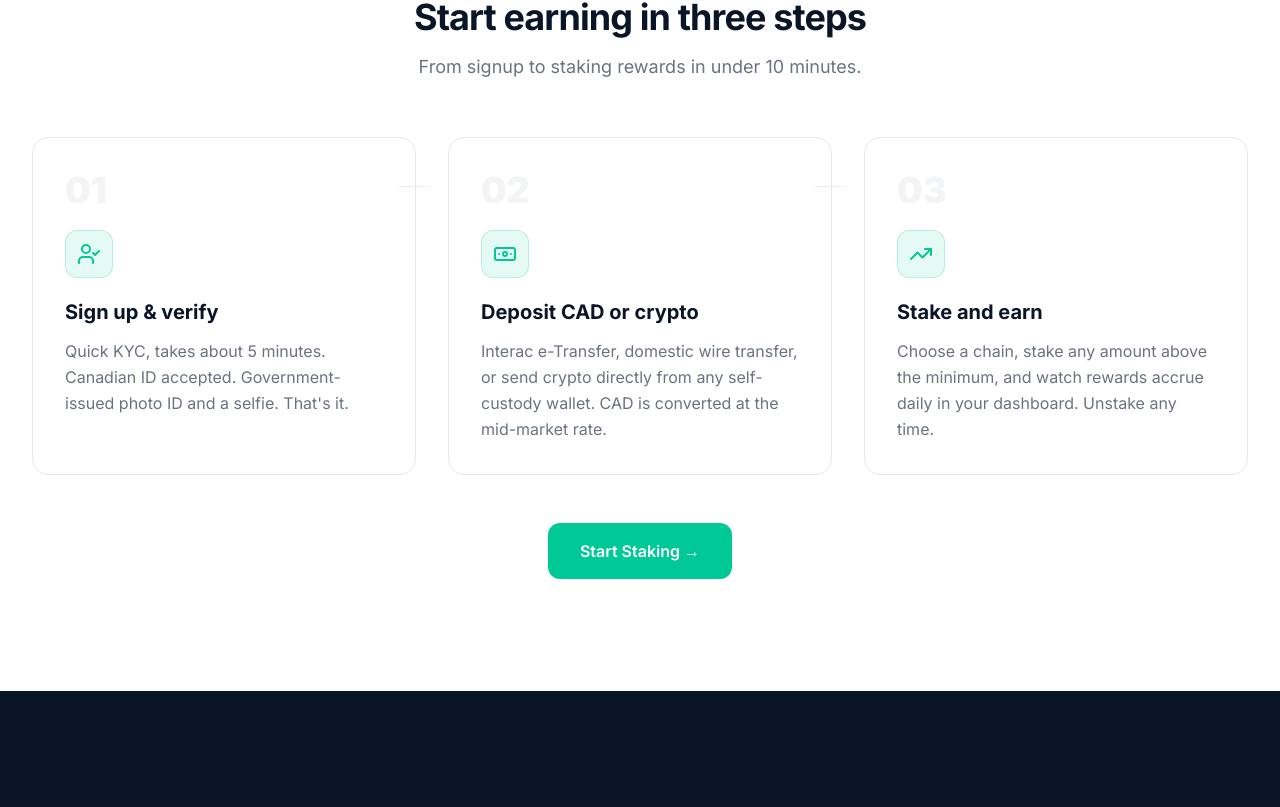
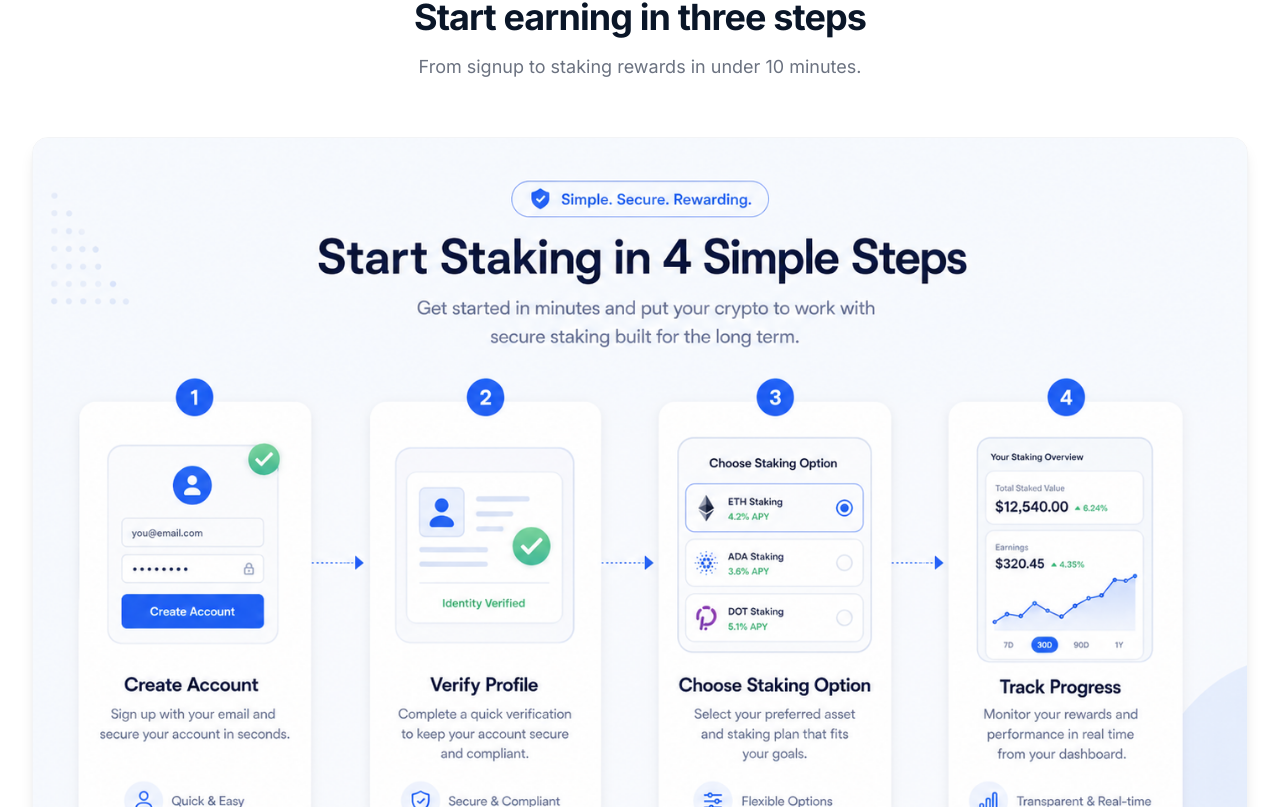
Before and after one commit to MdRahad1002/staking-platform, a Next.js app: page /canada in a window 1280 px wide. Shown: the part 8833-9640 px from the top of the page. Built offline with nearby package versions, Linux system fonts and the light colour scheme; no server answers; the database is empty.

Commit message:
feat: add 4-step process image to Canada HowItWorks section

```diff
--- a/app/canada/components/HowItWorks.tsx
+++ b/app/canada/components/HowItWorks.tsx
@@ -38,6 +38,16 @@ export function HowItWorks() {
           <p className="text-gray-500 text-lg max-w-xl mx-auto">
             From signup to staking rewards in under 10 minutes.
           </p>
+        </div>
+
+        {/* Visual — 4-step process diagram */}
+        <div className="rounded-2xl overflow-hidden border border-gray-100 shadow-lg mb-12">
+          <img
+            src="/section-4.png"
+            alt="Start Staking in 4 Simple Steps: Create Account, Verify Profile, Choose Staking Option, Track Progress"
+            className="w-full h-auto"
+            loading="lazy"
+          />
         </div>
 
         {/* Steps grid */}
```
Also changed, not shown: public/section-4.png (added).
